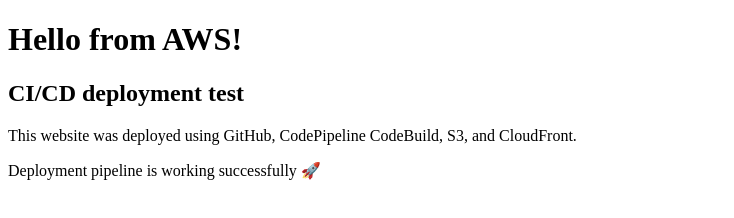
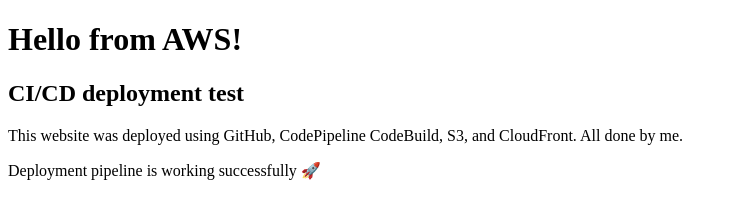
Before and after one commit to sjmjoko/cicd-testing-dva-co2-, a plain HTML site: page index.html in a window 1280 px wide. Shown: the whole page, without its empty margins (0-734 px from the left). Drawn offline with Linux system fonts and the light colour scheme.

Commit message:
Update website v2

```diff
--- a/index.html
+++ b/index.html
@@ -10,7 +10,7 @@
     <h2>CI/CD deployment test</h2>
     <p>
         This website was deployed using GitHub, CodePipeline
-        CodeBuild, S3, and CloudFront.
+        CodeBuild, S3, and CloudFront. All done by me.
     </p>
 
     <p>Deployment pipeline is working successfully 🚀</p>
```
